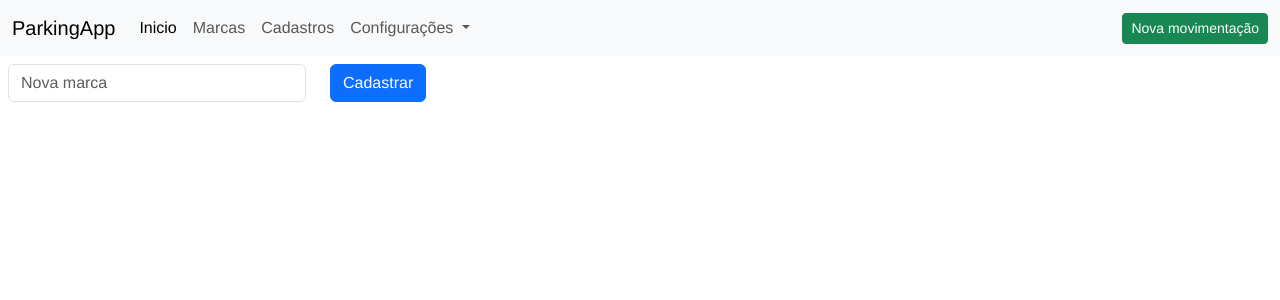
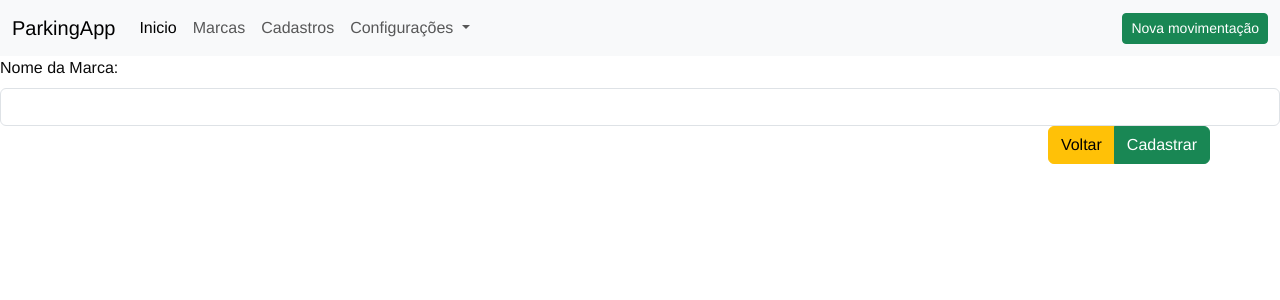
Before and after one commit to vainicius/parking-front, a Vue app: page /cadastrar-marca in a window 1280 px wide. Shown: the top 300 px of the page. Built offline with nearby package versions, Linux system fonts and the light colour scheme.

Commit message:
MarcasCadastro - Formulario ok

```diff
--- a/src/views/Marcas/MarcasCadastroView.vue
+++ b/src/views/Marcas/MarcasCadastroView.vue
@@ -1,21 +1,85 @@
 <template>
-    <form class="row p-2">
+    <div class="row">
+          <div class="col-md-12 text-start">
+            <label class="form-label">Nome da Marca:</label>
+            <input type="text" class="form-control" v-model="marca.nome">
+          </div>
+           <div class="col-md-3 offset-md-9">
+            <div class="btn-group" role="group" aria-label="Basic mixed styles example">
+      <router-link type="button" to="/marcas" class="btn btn-warning mb-1">Voltar</router-link>
 
-      <div class="col-sm-3">
-        <label for="inputPassword2" class="visually-hidden">Password</label>
-        <input type="password" class="form-control" id="inputPassword2" placeholder="Nova marca">
-      </div>
-      <div class="col-auto">
-        <button type="submit" class="btn btn-primary mb-3">Cadastrar</button>
-      </div>
-    </form>
-
-
-
-
-
-
-
+      <button type="button" class="btn btn-success mb-1" @click="onClickCadastrar">Cadastrar</button>
+            </div>
+        </div>
+    </div>
+    <!------------------------------------------------------------------------------------------------->
+      <div v-if="mensagem.ativo" :class= "mensagem.css" role="alert">
+      <h4 class="alert-heading">{{mensagem.titulo}}</h4>
+      <p>{{ mensagem.texto }}</p>
+    </div>
 
 
 </template>
+
+<script lang="ts">
+import marcaClient from '@/client/marca.clent';
+import { Marca } from '@/model/marca';
+import { defineComponent } from 'vue';
+
+export default defineComponent({
+    name: 'MarcaCadastro',
+    data(){
+        return {
+            marca: new Marca(),
+            mensagem: {
+                ativo: false as boolean,
+                titulo: "" as string,
+                texto: "" as string,
+                css: "" as string
+            }
+        }
+    },
+    computed: {
+        id () {
+            return this.$route.query.id
+        },
+        form () {
+            return this.$route.query.form
+        }
+    },
+    mounted(){
+
+        if(this.id !== undefined){
+            this.findById(Number(this.id));
+        }
+    },
+    methods:{
+
+        onClickCadastrar(){
+            marcaClient.cadastrar(this.marca)
+            .then(sucess => {
+                this.marca = new Marca()
+
+                this.mensagem.ativo = true;
+                this.mensagem.titulo = "Funciona!";
+                this.mensagem.texto = "A marca foi cadastrada com sucesso!";
+                this.mensagem.css = "alert alert-success alert-dismissible fade show";
+            })
+            .catch(error =>{
+                this.mensagem.ativo = true;
+                this.mensagem.titulo = "Algo deu errado!";
+                this.mensagem.texto = error;
+                this.mensagem.css = "alert alert-danger alert-dismissible fade show"
+
+            });
+        },
+        findById(id: number){
+            marcaClient.findById(id)
+            .then(sucess =>{
+                this.marca = sucess
+            });
+        }
+    }
+});
+
+</script>
```
